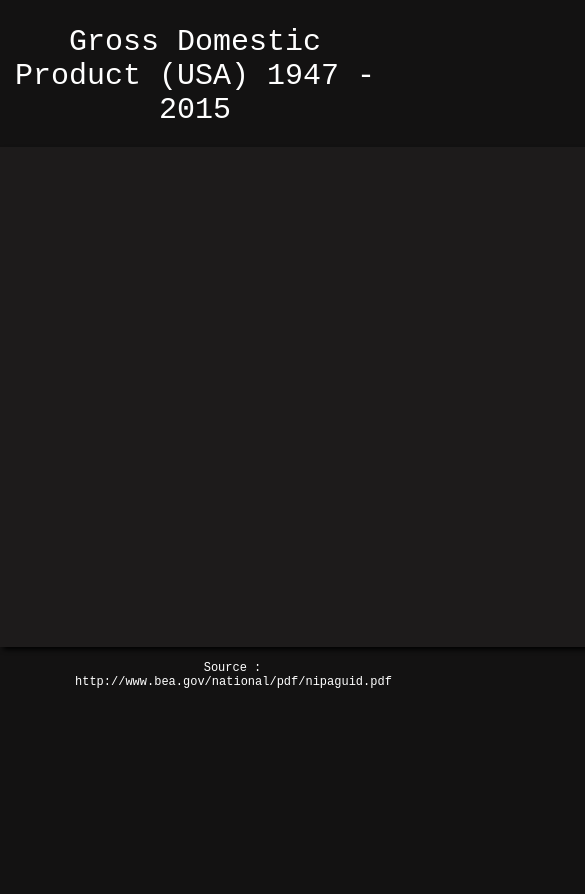
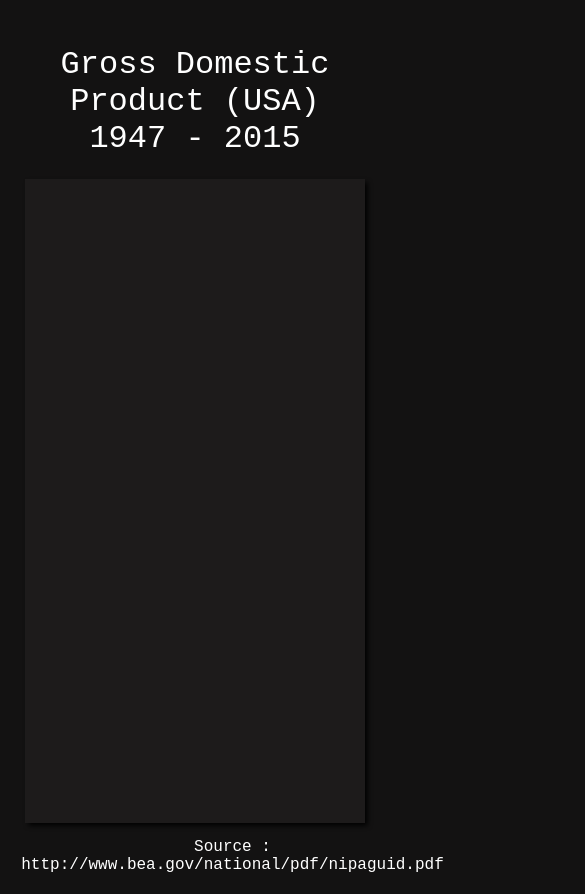
Before and after one commit to andamaan/fcc_barchart, a website built with Parcel: page index.html in a window 390 px wide. Shown: the top 894 px of the page, 585 px wide, since content can reach past the window. Before the commit the page ends 844 px from the top, so only its background shows below. Built offline with nearby package versions, Linux system fonts and the light colour scheme; no server answers.

Commit message:
responsiveness

```diff
--- a/index.html
+++ b/index.html
@@ -5,12 +5,12 @@
 		<meta name="viewport" content="width=device-width, initial-scale=1.0" />
 		<meta http-equiv="X-UA-Compatible" content="ie=edge" />
 		<link rel="stylesheet" href="style.css" />
-		<title>FRED</title>
+		<title>BarChart</title>
 	</head>
 	<body>
 		<h1>Gross Domestic Product (USA) 1947 - 2015</h1>
 		<div id='container'>
-		<svg width="1250" height="500"></svg>
+		<svg></svg>
 		<div id='tooltip'></div>
 		</div>
 		<p id='source'>Source : http://www.bea.gov/national/pdf/nipaguid.pdf</p>
--- a/main.js
+++ b/main.js
@@ -1,18 +1,24 @@
 import { select, json, scaleLinear, scaleTime, axisLeft, axisBottom, format, extent, max, timeFormat, event } from 'd3'
 
+const width = document.body.clientWidth
+const height = document.body.clientHeight - 200
+
+console.log(height)
 const container = select('#container')
+    .attr('width', width)
+    .attr('height', height)
 const svg = container.select('svg')
+    .attr('width', width)
+    .attr('height', height)
 const div = container.select('div').style("opacity", 0)
 
-const width = +svg.attr('width')
-const height = +svg.attr('height')
 
 const render = dataArr => {
     const xValue = d => d[0]
     const xAxisLabel = 'Year'
     const yValue = d => d[1]
     const yAxisLabel = 'Value (in billions)'
-    const margin = {top: 40, right:20, bottom: 75, left: 100}
+    const margin = {top: 40, right:50, bottom: 75, left: 100}
     const innerWidth = width - margin.left - margin.right
     const innerHeight = height - margin.top - margin.bottom
 
--- a/style.css
+++ b/style.css
@@ -1,6 +1,19 @@
 *{
     font-family: 'Courier New', Courier, monospace;
-    font-size: 12px;
+    text-align: center;
+}
+
+body {
+    margin: 0px;
+    padding: 0px;
+    height: 100vh;
+    background: #131212;
+    text-align: center;
+    display: flex;
+    flex-direction: column;
+    align-items: center;
+    margin: 25px;
+
 }
 
 #container {
@@ -9,16 +22,8 @@
 
 h1{
     color: white;
-    font-size: 2.5rem;
-    margin-top: 25px;
+    font-size: 2rem;
     font-weight: lighter;
-}
-
-body {
-    margin: 0px;
-    padding: 0px;
-    background: #131212;
-    text-align: center;
 }
 
 svg{
@@ -44,22 +49,23 @@ rect:hover{
 
 .axis-label{
     fill: white;
-    font-size: 24px;
+    font-size: 1.5rem;
 }
 
 #source {
     color: white;
     margin: 10px 0 0 75px;
     text-align: center;
+
 }
 
-div#tooltip {
+
+#tooltip {
     position: absolute;
     left: 250px;
     top: 100px;
     text-align: left;
-    padding: 15px;
-    font-size: 18px;
+    font-size: 2rem;
     color: #67e1ff;
     pointer-events: none;
   }
```
Also changed, not shown: docs/index.html (deleted, +0 -1 lines), 4 other files.
